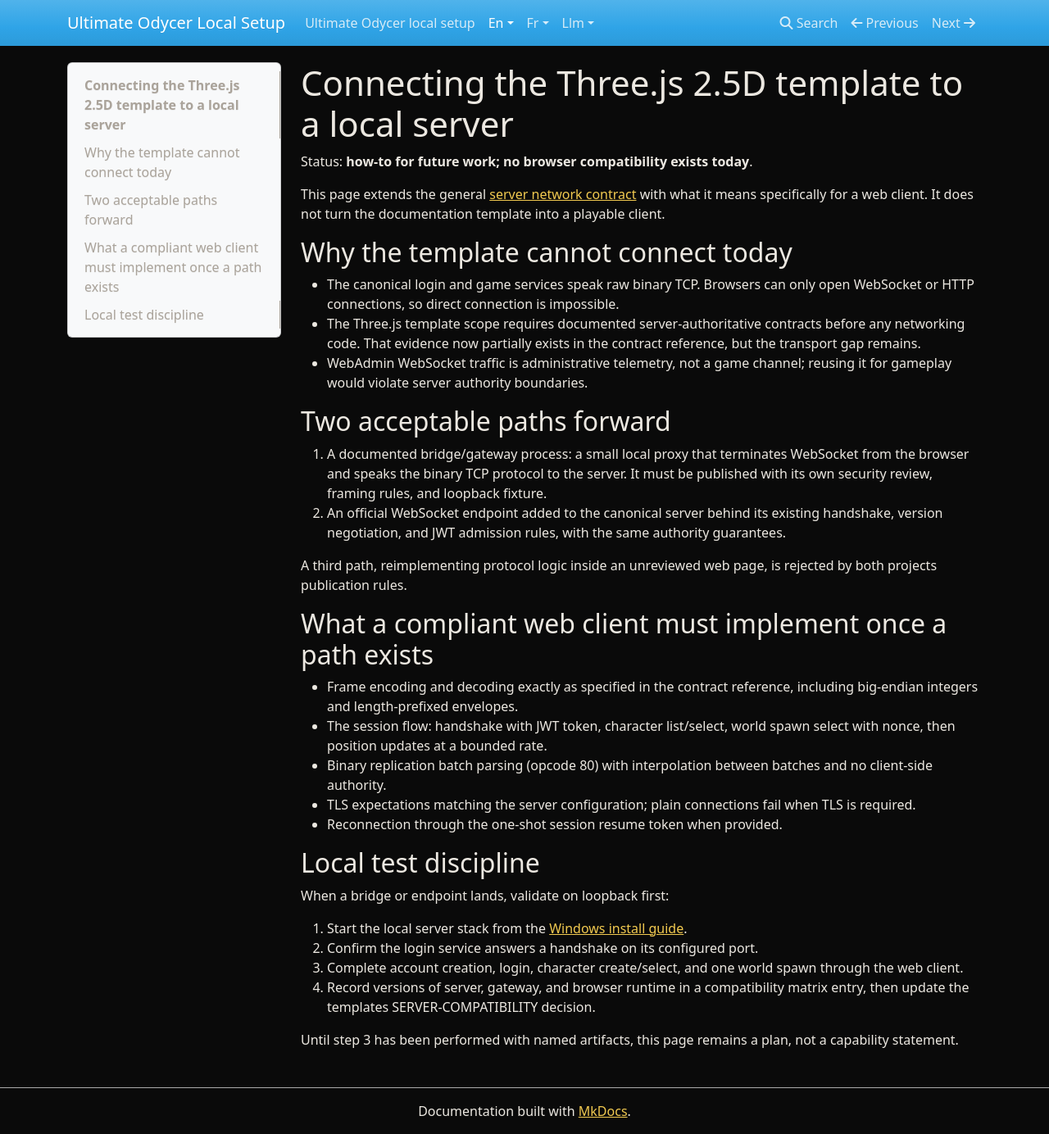
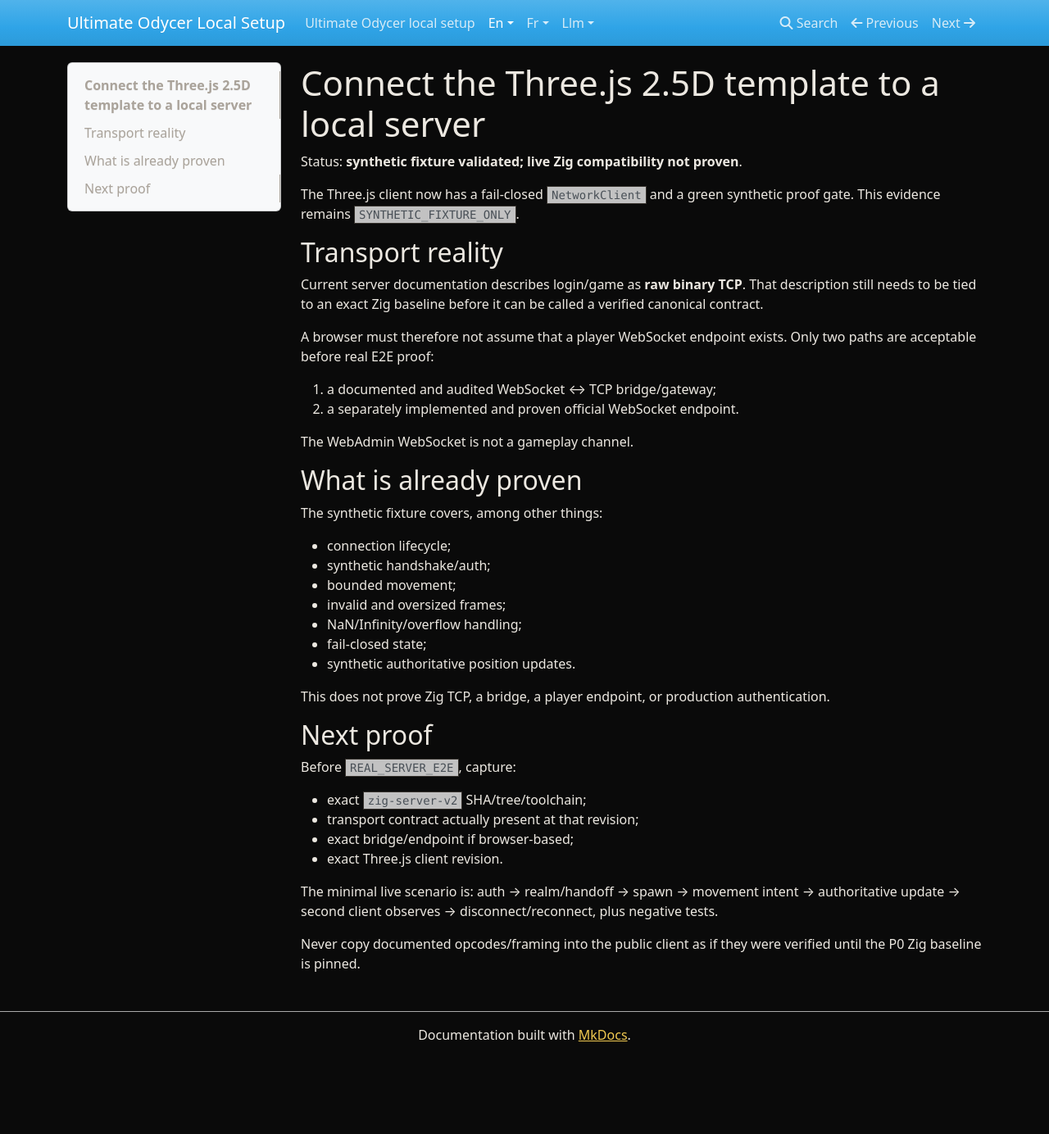
Before and after one commit to zedarvates/ultimate-odycer-docs, an MkDocs documentation site: the page built from docs/en/how-to/connect-threejs-template.md, in a window 1280 px wide and 1384 px high. Shown: the whole window at 82% size. Built offline with MkDocs 1.6.1, drawn with Linux system fonts in a browser that asks for light colours.

Commit message:
docs: align English Three.js guide with synthetic proof state

```diff
--- a/docs/en/how-to/connect-threejs-template.md
+++ b/docs/en/how-to/connect-threejs-template.md
@@ -1,56 +1,43 @@
-# Connecting the Three.js 2.5D template to a local server
+# Connect the Three.js 2.5D template to a local server
 
-Status: **how-to for future work; no browser compatibility exists today**.
+Status: **synthetic fixture validated; live Zig compatibility not proven**.
 
-This page extends the general [server network contract](../reference/server-network-contract.md)
-with what it means specifically for a web client. It does not turn the
-documentation template into a playable client.
+The Three.js client now has a fail-closed `NetworkClient` and a green synthetic proof gate. This evidence remains `SYNTHETIC_FIXTURE_ONLY`.
 
-## Why the template cannot connect today
+## Transport reality
 
-- The canonical login and game services speak raw binary TCP. Browsers can
-  only open WebSocket or HTTP connections, so direct connection is impossible.
-- The Three.js template scope requires documented server-authoritative
-  contracts before any networking code. That evidence now partially exists in
-  the contract reference, but the transport gap remains.
-- WebAdmin WebSocket traffic is administrative telemetry, not a game channel;
-  reusing it for gameplay would violate server authority boundaries.
+Current server documentation describes login/game as **raw binary TCP**. That description still needs to be tied to an exact Zig baseline before it can be called a verified canonical contract.
 
-## Two acceptable paths forward
+A browser must therefore not assume that a player WebSocket endpoint exists. Only two paths are acceptable before real E2E proof:
 
-1. A documented bridge/gateway process: a small local proxy that terminates
-   WebSocket from the browser and speaks the binary TCP protocol to the
-   server. It must be published with its own security review, framing rules,
-   and loopback fixture.
-2. An official WebSocket endpoint added to the canonical server behind its
-   existing handshake, version negotiation, and JWT admission rules, with the
-   same authority guarantees.
+1. a documented and audited WebSocket ↔ TCP bridge/gateway;
+2. a separately implemented and proven official WebSocket endpoint.
 
-A third path, reimplementing protocol logic inside an unreviewed web page, is
-rejected by both projects publication rules.
+The WebAdmin WebSocket is not a gameplay channel.
 
-## What a compliant web client must implement once a path exists
+## What is already proven
 
-- Frame encoding and decoding exactly as specified in the contract reference,
-  including big-endian integers and length-prefixed envelopes.
-- The session flow: handshake with JWT token, character list/select, world
-  spawn select with nonce, then position updates at a bounded rate.
-- Binary replication batch parsing (opcode 80) with interpolation between
-  batches and no client-side authority.
-- TLS expectations matching the server configuration; plain connections fail
-  when TLS is required.
-- Reconnection through the one-shot session resume token when provided.
+The synthetic fixture covers, among other things:
 
-## Local test discipline
+- connection lifecycle;
+- synthetic handshake/auth;
+- bounded movement;
+- invalid and oversized frames;
+- NaN/Infinity/overflow handling;
+- fail-closed state;
+- synthetic authoritative position updates.
 
-When a bridge or endpoint lands, validate on loopback first:
+This does not prove Zig TCP, a bridge, a player endpoint, or production authentication.
 
-1. Start the local server stack from the [Windows install guide](install-local-server-windows.md).
-2. Confirm the login service answers a handshake on its configured port.
-3. Complete account creation, login, character create/select, and one world
-   spawn through the web client.
-4. Record versions of server, gateway, and browser runtime in a compatibility
-   matrix entry, then update the templates SERVER-COMPATIBILITY decision.
+## Next proof
 
-Until step 3 has been performed with named artifacts, this page remains a plan,
-not a capability statement.
+Before `REAL_SERVER_E2E`, capture:
+
+- exact `zig-server-v2` SHA/tree/toolchain;
+- transport contract actually present at that revision;
+- exact bridge/endpoint if browser-based;
+- exact Three.js client revision.
+
+The minimal live scenario is: auth → realm/handoff → spawn → movement intent → authoritative update → second client observes → disconnect/reconnect, plus negative tests.
+
+Never copy documented opcodes/framing into the public client as if they were verified until the P0 Zig baseline is pinned.
```
